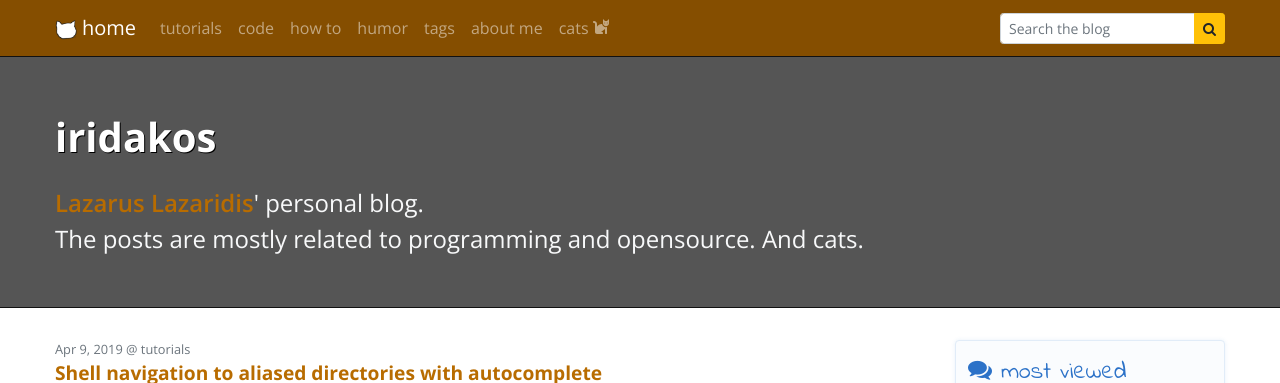
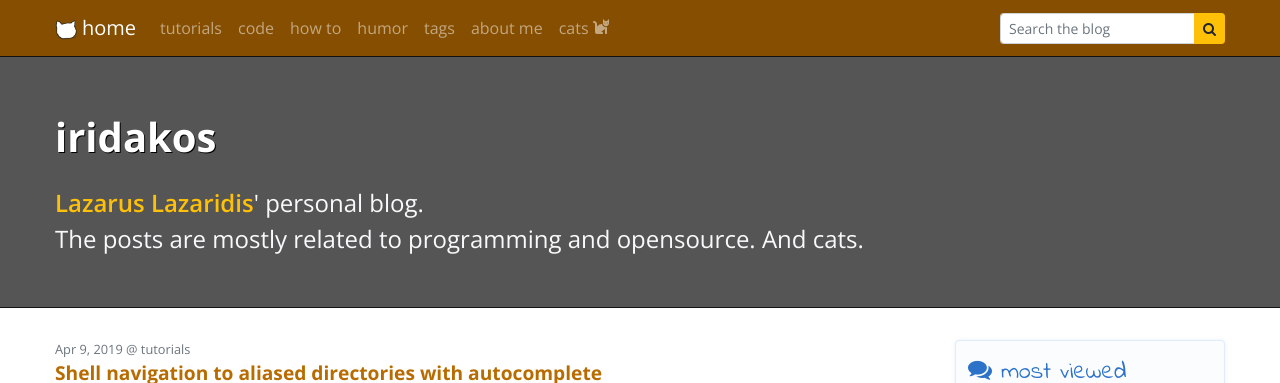
Before and after one commit to iridakos/iridakos.github.io, a Jekyll site: the page built from index.html, in a window 1280 px wide. Shown: the top 383 px of the page. Built offline with Jekyll 4.4.1, drawn with Linux system fonts in a browser that asks for light colours; nearby versions of some CDN libraries; the list of posts is cut into pages by our own code; comment, search, counter and statistics services are not loaded.

Commit message:
Update _iridakos.scss

```diff
--- a/_sass/_iridakos.scss
+++ b/_sass/_iridakos.scss
@@ -45,6 +45,7 @@ html {
 
     a, a:visited, a:link, a:hover {
       font-weight: 600;
+      color: $warning;
     }
   }
 
```
